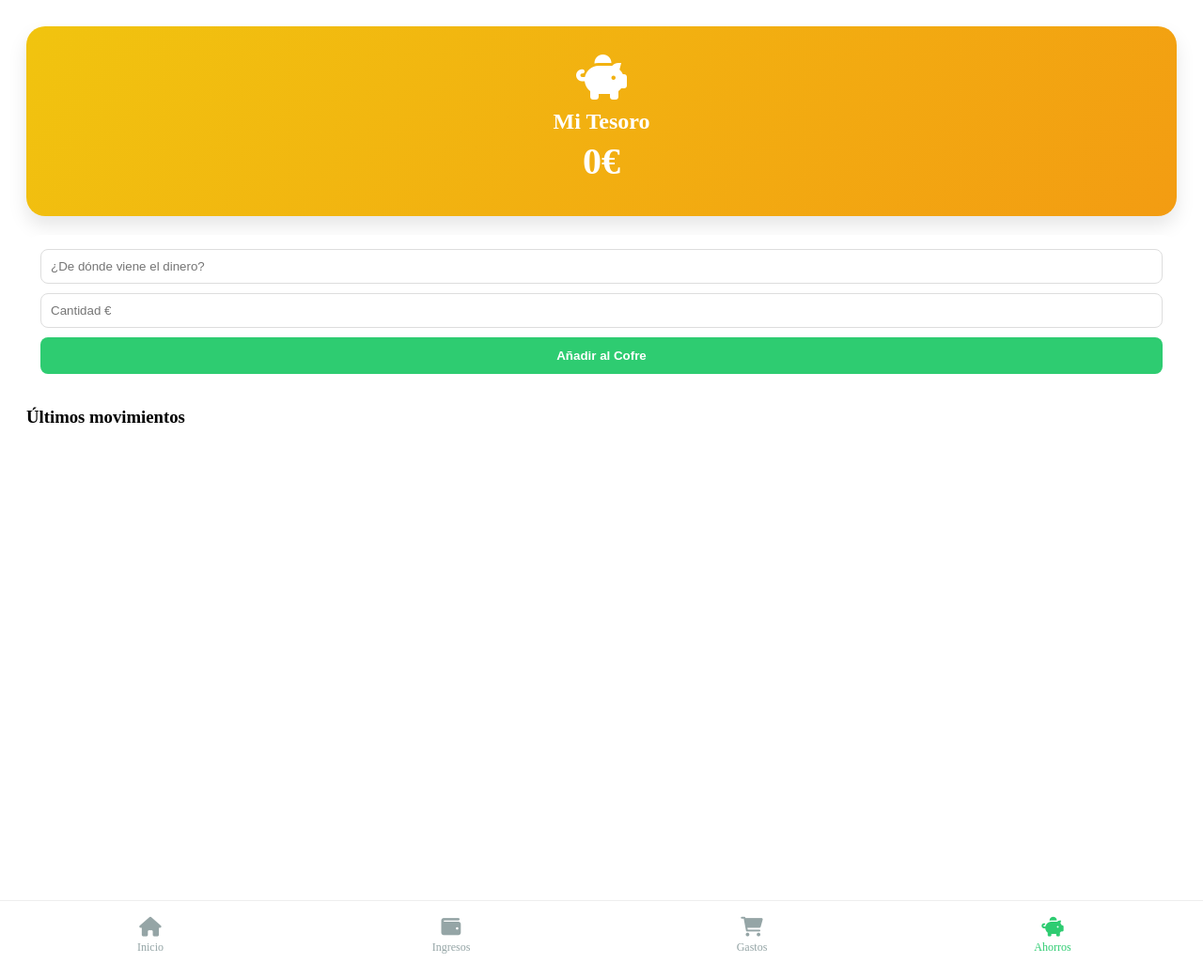
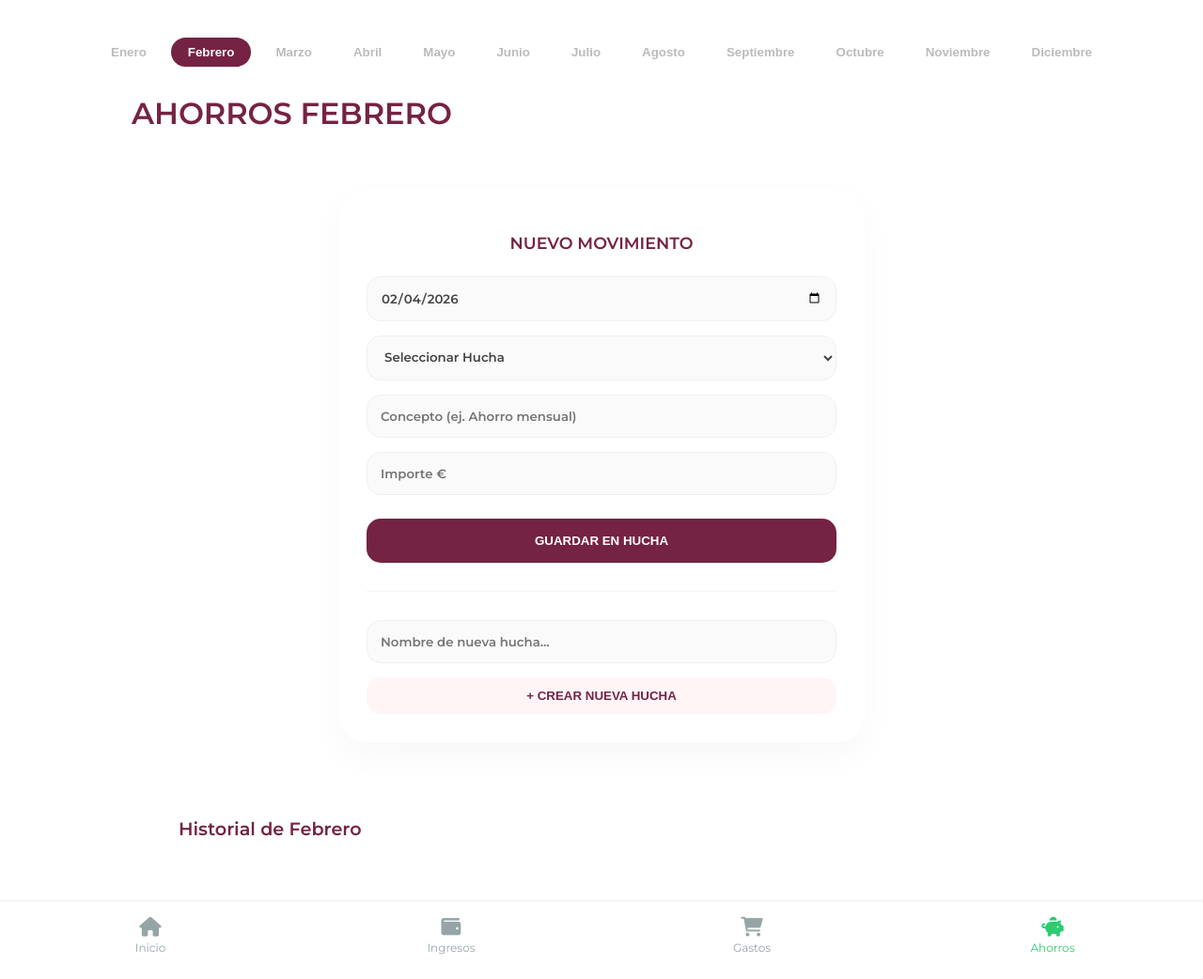
Before and after one commit to clauromann/misgastos, a Flask app: page /ahorros in a window 1280 px wide. Shown: the whole page at 94% size. After the commit the page ends 1016 px from the top, so only its background shows below. Run offline with Flask 3, Linux system fonts and the light colour scheme.

Commit message:
Cambios en ahorros: primer prototipo aactualizado

```diff
--- a/backend/routes/ahorros.py
+++ b/backend/routes/ahorros.py
@@ -1,19 +1,90 @@
-from flask import Blueprint, render_template, request, redirect, url_for
-from ..database.models import db, Ahorro
+from flask import Blueprint, render_template, request, redirect, url_for, jsonify
+from ..database.models import db, Ahorro, Hucha
+from datetime import datetime
 
 ahorros_bp = Blueprint('ahorros', __name__)
 
 @ahorros_bp.route('/ahorros', methods=['GET', 'POST'])
 def lista_ahorros():
+    meses_es = ["Enero", "Febrero", "Marzo", "Abril", "Mayo", "Junio",
+                "Julio", "Agosto", "Septiembre", "Octubre", "Noviembre", "Diciembre"]
+
+    # 1. Determinar el mes actual o el seleccionado
+    mes_hoy = meses_es[datetime.now().month - 1]
+    mes_seleccionado = request.args.get('mes', mes_hoy)
+
     if request.method == 'POST':
-        concepto = request.form.get('concepto')
-        cantidad = request.form.get('cantidad')
+        # CASO CREAR HUCHA
+        if 'nombre_hucha' in request.form:
+            nombre = request.form.get('nombre_hucha').strip()
+            if nombre:
+                nueva_hucha = Hucha(nombre=nombre)
+                db.session.add(nueva_hucha)
+                db.session.commit()
+            return redirect(url_for('ahorros.lista_ahorros', mes=mes_seleccionado))
 
-        nuevo_ahorro = Ahorro(concepto=concepto, cantidad=float(cantidad))
-        db.session.add(nuevo_ahorro)
+        # CASO REGISTRAR AHORRO
+        else:
+            fecha_str = request.form.get('fecha')
+            fecha_dt = datetime.strptime(fecha_str, '%Y-%m-%d')
+            mes_registro = meses_es[fecha_dt.month - 1]
+
+            nuevo_ahorro = Ahorro(
+                concepto=request.form.get('concepto'),
+                cantidad=float(request.form.get('cantidad')),
+                categoria=request.form.get('categoria'),
+                fecha=fecha_dt,
+                mes=mes_registro
+            )
+            db.session.add(nuevo_ahorro)
+            db.session.commit()
+            # Redirigimos al mes donde el usuario ha metido el dato
+            return redirect(url_for('ahorros.lista_ahorros', mes=mes_registro))
+
+    # --- LÓGICA DE VISUALIZACIÓN ---
+
+    # 2. Obtener huchas y calcular total SOLO del mes seleccionado
+    huchas_db = Hucha.query.all()
+    totales_huchas = []
+    for h in huchas_db:
+        # AQUÍ ESTÁ EL CAMBIO: Filtramos la suma por mes=mes_seleccionado
+        total_mes = db.session.query(db.func.sum(Ahorro.cantidad))\
+            .filter(Ahorro.categoria == h.nombre)\
+            .filter(Ahorro.mes == mes_seleccionado)\
+            .scalar() or 0
+
+        totales_huchas.append({
+            'id': h.id,
+            'nombre': h.nombre,
+            'total': total_mes
+        })
+
+    # 3. Historial del mes seleccionado
+    ahorros_mes = Ahorro.query.filter_by(mes=mes_seleccionado).order_by(Ahorro.fecha.desc()).all()
+
+    return render_template('ahorros.html',
+                           ahorros=ahorros_mes,
+                           huchas=totales_huchas,
+                           mes_actual=mes_seleccionado,
+                           meses=meses_es,
+                           hoy=datetime.now().strftime('%Y-%m-%d'))
+
+@ahorros_bp.route('/eliminar_hucha/<int:id>', methods=['DELETE'])
+def eliminar_hucha(id):
+    hucha = db.session.get(Hucha, id)
+    if hucha:
+        # Al borrar la hucha, borramos sus registros para no dejar basura
+        Ahorro.query.filter_by(categoria=hucha.nombre).delete()
+        db.session.delete(hucha)
         db.session.commit()
-        return redirect(url_for('ahorros.lista_ahorros'))
+        return '', 204
+    return '', 404
 
-    todos_los_ahorros = Ahorro.query.order_by(Ahorro.fecha.desc()).all()
-    total = sum(a.cantidad for a in todos_los_ahorros)
-    return render_template('ahorros.html', ahorros=todos_los_ahorros, total=total)
+@ahorros_bp.route('/eliminar_ahorro/<int:id>', methods=['DELETE'])
+def eliminar_ahorro(id):
+    a = db.session.get(Ahorro, id)
+    if a:
+        db.session.delete(a)
+        db.session.commit()
+        return '', 204
+    return '', 404
--- /dev/null
+++ b/frontend/static/css/ahorros.css
@@ -0,0 +1,90 @@
+/* Heredamos variables de ingresos.css */
+.huchas-grid {
+    display: grid;
+    grid-template-columns: repeat(auto-fit, minmax(160px, 1fr));
+    gap: 15px;
+    margin-bottom: 35px;
+}
+
+.hucha-card {
+    background: var(--rosa-fondo);
+    border: none; /* Quitamos el borde duro */
+    border-radius: 25px;
+    padding: 25px 15px;
+    text-align: center;
+    position: relative;
+    box-shadow: 0 4px 15px rgba(117, 35, 67, 0.05);
+}
+
+.hucha-label {
+    color: var(--burdeos);
+    font-weight: 700;
+    font-size: 0.75rem;
+    text-transform: uppercase;
+    opacity: 0.7;
+}
+
+.hucha-amount {
+    color: var(--burdeos);
+    font-weight: 900;
+    font-size: 1.8rem;
+    display: block;
+}
+
+/* Formulario Minimalista (Vertical) */
+.card-form-ahorro {
+    background: white;
+    padding: 30px;
+    border-radius: 30px;
+    box-shadow: 0 15px 35px rgba(0,0,0,0.03);
+    margin-bottom: 40px;
+    max-width: 500px; /* Lo estrechamos para que sea más elegante */
+    margin-left: auto;
+    margin-right: auto;
+}
+
+.form-title-ahorro {
+    color: var(--burdeos);
+    font-weight: 900;
+    font-size: 1.1rem;
+    margin-bottom: 25px;
+    text-align: center;
+}
+
+.vertical-form {
+    display: flex;
+    flex-direction: column;
+    gap: 15px;
+}
+
+.vertical-form input, .vertical-form select {
+    width: 100%;
+    padding: 14px;
+    border: 1px solid #f0f0f0;
+    border-radius: 15px;
+    background: #fafafa;
+    font-family: 'Montserrat', sans-serif;
+    font-weight: 600;
+    color: var(--gris-texto);
+    box-sizing: border-box;
+}
+
+.btn-submit-ahorro {
+    background: var(--burdeos);
+    color: white;
+    border: none;
+    padding: 16px;
+    border-radius: 15px;
+    font-weight: 800;
+    cursor: pointer;
+    margin-top: 10px;
+    transition: 0.3s;
+}
+
+.btn-submit-ahorro:hover { transform: scale(1.02); opacity: 0.9; }
+
+.form-divider {
+    height: 1px;
+    background: #f5f5f5;
+    margin: 30px 0;
+}
--- /dev/null
+++ b/frontend/static/js/ahorros.js
@@ -0,0 +1,17 @@
+function eliminarHucha(id) {
+    if (confirm('¿Quieres eliminar esta hucha y todos sus movimientos?')) {
+        fetch(`/eliminar_hucha/${id}`, { method: 'DELETE' })
+        .then(res => {
+            if (res.ok) window.location.reload();
+        });
+    }
+}
+
+function eliminarAhorro(id) {
+    if (confirm('¿Eliminar registro de ahorro?')) {
+        fetch(`/eliminar_ahorro/${id}`, { method: 'DELETE' })
+        .then(res => {
+            if (res.ok) window.location.reload();
+        });
+    }
+}
--- a/frontend/templates/ahorros.html
+++ b/frontend/templates/ahorros.html
@@ -1,25 +1,81 @@
 {% extends "layout.html" %}
 
 {% block content %}
-<div style="padding: 20px;">
-    <div style="background: linear-gradient(135deg, #f1c40f, #f39c12); color: white; padding: 30px; border-radius: 20px; text-align: center; margin-bottom: 20px; box-shadow: 0 10px 20px rgba(0,0,0,0.1);">
-        <i class="fas fa-piggy-bank" style="font-size: 3rem; margin-bottom: 10px;"></i>
-        <h2 style="margin: 0;">Mi Tesoro</h2>
-        <h1 style="margin: 5px 0; font-size: 2.5rem;">{{ total }}€</h1>
+<div class="ingresos-container">
+
+    <div class="month-selector-wrapper">
+        {% for m in meses %}
+        <button onclick="window.location.href='/ahorros?mes={{ m }}'"
+                class="month-btn {% if m == mes_actual %}active{% endif %}">
+            {{ m }}
+        </button>
+        {% endfor %}
     </div>
 
-    <form method="POST" style="background: white; padding: 15px; border-radius: 15px; margin-bottom: 20px;">
-        <input type="text" name="concepto" placeholder="¿De dónde viene el dinero?" required style="width: 100%; padding: 10px; margin-bottom: 10px; border: 1px solid #ddd; border-radius: 8px; box-sizing: border-box;">
-        <input type="number" name="cantidad" step="0.01" placeholder="Cantidad €" required style="width: 100%; padding: 10px; margin-bottom: 10px; border: 1px solid #ddd; border-radius: 8px; box-sizing: border-box;">
-        <button type="submit" style="width: 100%; background: #2ecc71; color: white; border: none; padding: 12px; border-radius: 8px; font-weight: bold;">Añadir al Cofre</button>
-    </form>
+    <h1 class="main-title">AHORROS {{ mes_actual|upper }}</h1>
 
-    <h3>Últimos movimientos</h3>
-    {% for ahorro in ahorros %}
-    <div style="background: white; padding: 15px; border-radius: 12px; margin-bottom: 10px; display: flex; justify-content: space-between; align-items: center; border-left: 5px solid #f1c40f;">
-        <span>{{ ahorro.concepto }}</span>
-        <strong style="color: #27ae60;">+{{ ahorro.cantidad }}€</strong>
+    <div class="huchas-grid">
+        {% for h in huchas %}
+        <div class="hucha-card">
+            <button class="btn-delete-hucha" onclick="eliminarHucha({{ h.id }})"
+                    style="position: absolute; top: 10px; right: 10px; border: none; background: none; color: var(--burdeos); cursor: pointer; opacity: 0.2;">&times;</button>
+            <span class="hucha-label">{{ h.nombre }}</span>
+            <span class="hucha-amount">{{ "%.2f"|format(h.total) }}€</span>
+        </div>
+        {% endfor %}
     </div>
-    {% endfor %}
+
+    <div class="card-form-ahorro">
+        <h3 class="form-title-ahorro">NUEVO MOVIMIENTO</h3>
+
+        <form method="POST" class="vertical-form">
+            <input type="date" name="fecha" value="{{ hoy }}" required>
+            <select name="categoria" required>
+                <option value="" disabled selected>Seleccionar Hucha</option>
+                {% for h in huchas %}
+                <option value="{{ h.nombre }}">{{ h.nombre }}</option>
+                {% endfor %}
+            </select>
+            <input type="text" name="concepto" placeholder="Concepto (ej. Ahorro mensual)" required>
+            <input type="number" name="cantidad" step="0.01" placeholder="Importe €" required>
+            <button type="submit" class="btn-submit-ahorro">GUARDAR EN HUCHA</button>
+        </form>
+
+        <div class="form-divider"></div>
+
+        <form method="POST" class="vertical-form">
+            <input type="text" name="nombre_hucha" placeholder="Nombre de nueva hucha..." required>
+            <button type="submit" class="btn-create-hucha"
+                    style="background: var(--rosa-fondo); color: var(--burdeos); border: none; padding: 12px; border-radius: 15px; font-weight: 800; cursor: pointer;">
+                + CREAR NUEVA HUCHA
+            </button>
+        </form>
+    </div>
+
+    <div class="history-section">
+        <h2 class="history-title">Historial de {{ mes_actual }}</h2>
+        <div class="history-list">
+            {% for a in ahorros %}
+            <div class="history-item">
+                <div class="h-info">
+                    <span class="h-date">{{ a.fecha.strftime('%d/%m') }}</span>
+                    <span class="h-cat">{{ a.categoria }}</span>
+                    <span class="h-concept">{{ a.concepto }}</span>
+                </div>
+                <div class="h-right-side">
+                    <span class="h-amount">+{{ "%.2f"|format(a.cantidad) }}€</span>
+                    <button class="btn-delete" onclick="eliminarAhorro({{ a.id }})">&times;</button>
+                </div>
+            </div>
+            {% endfor %}
+        </div>
+    </div>
 </div>
+
+<script src="{{ url_for('static', filename='js/ahorros.js') }}"></script>
 {% endblock %}
+
+{% block extra_css %}
+<link rel="stylesheet" href="{{ url_for('static', filename='css/ingresos.css') }}">
+<link rel="stylesheet" href="{{ url_for('static', filename='css/ahorros.css') }}">
+{% endblock %}
```
Also changed, not shown: backend/database/models.py (+7 -1 lines).
